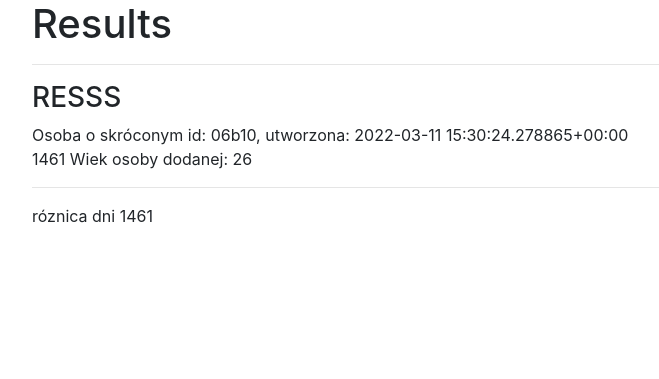
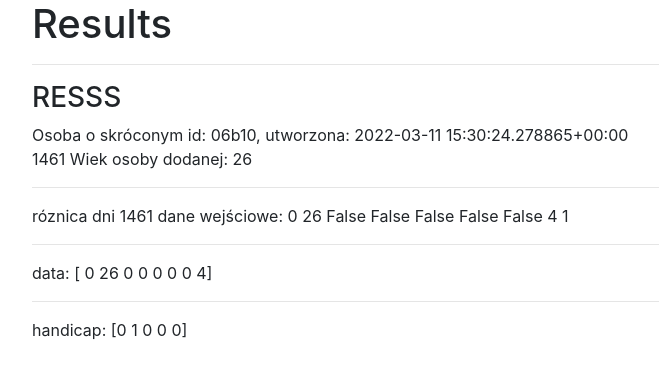
Before and after one commit to ceasarre/medical-appointments, a Django app: page /results/ in a window 1280 px wide. Shown: the top 379 px of the page, without its empty margins (53-712 px from the left). Run offline with Django 4.2, Linux system fonts and the light colour scheme; data comes from the database, SQL or seed files in the repository; some libraries are stand-ins or nearby versions.

Commit message:
Prepare data for the input to ML model -> link in the previous patches

```diff
--- a/appointment_website/check_noshow/templates/check_noshow/results.html
+++ b/appointment_website/check_noshow/templates/check_noshow/results.html
@@ -14,4 +14,19 @@ Wiek osoby dodanej: {{person.age}}
 <hr>
 róznica dni {{timedelta}}
 <!-- róznica dni{{timedelta}} -->
+dane wejściowe:
+{{person.gender}}
+{{person.age}}
+{{person.scolarship}}
+{{person.hipertension}}
+{{person.diabetes}}
+{{person.alcoholism}}
+{{person.sms_received}}
+{{person.num_app_missed}}
+{{person.handicap}}
+</br>
+<hr>
+data: {{data}}
+<hr>
+handicap: {{handicap}}
 {% endblock %}
--- a/appointment_website/check_noshow/views.py
+++ b/appointment_website/check_noshow/views.py
@@ -3,6 +3,8 @@ from django.http import HttpResponse
 from .forms import PersonForm
 from .models import Person
 from uuid import UUID
+import numpy as np
+import pandas as pd
 
 from datetime import datetime
 def home(request):
@@ -28,13 +30,49 @@ def history(request):
                         "num_people": Person.objects.count()
                     })
 
+def map_to_int(x):
+    if x == True:
+        return 1
+    else:
+        return 0
+
+def convert_handicap(x):
+    if int(x) == 0:
+        return np.array([1, 0, 0, 0, 0])
+    elif int(x) == 1:
+        return np.array([0, 1, 0, 0, 0])
+    elif int(x) == 2:
+        return np.array([0, 0, 1, 0, 0])
+    elif int(x) == 3:
+        return np.array([0, 0, 0, 1, 0])
+    else:
+        return np.array([0, 0, 0, 0, 1])
+
+
+
 def results(request):
 
     person = Person.objects.latest('created_at')
     time_delta = (person.date_of_appointment - person.date_of_set_appointment).days
+    data = []
+    data.append(int(person.gender))
+    data.append(int(person.age))
+    data.append(map_to_int(person.scolarship))
+    data.append(map_to_int(person.hipertension))
+    data.append(map_to_int(person.diabetes))
+    data.append(map_to_int(person.alcoholism))
+    data.append(map_to_int(person.sms_received))
+    data.append(int(person.num_app_missed))
+    handicap = convert_handicap(person.handicap)
+    # Add handicap to data - todo
+    data = np.array(data)
+
     args = {
             "cur_time": datetime.now(),
             "person" : person,
-            "timedelta" : time_delta
+            "timedelta" : time_delta,
+            "data": data,
+            "handicap": handicap
             }
+
     return render(request, 'check_noshow/results.html', args)
```
